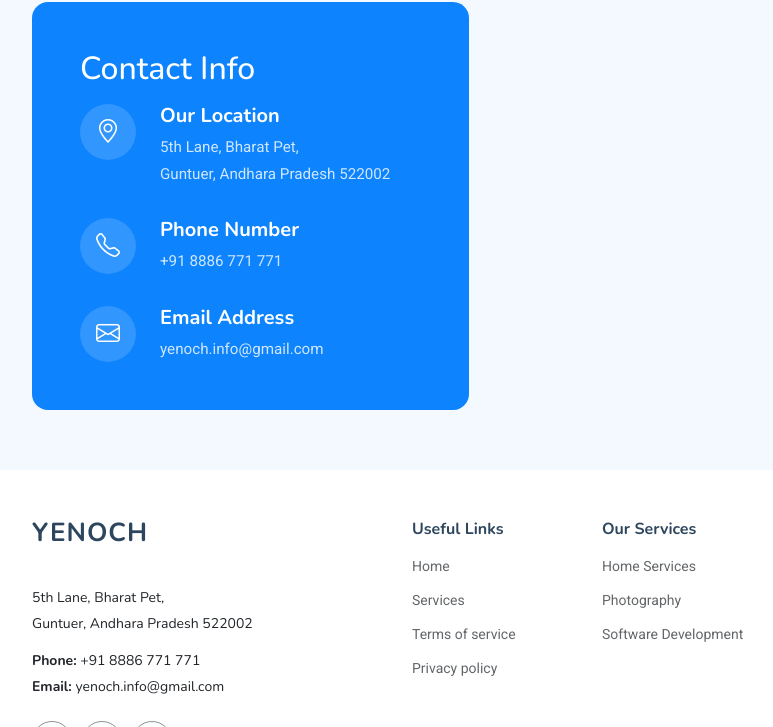
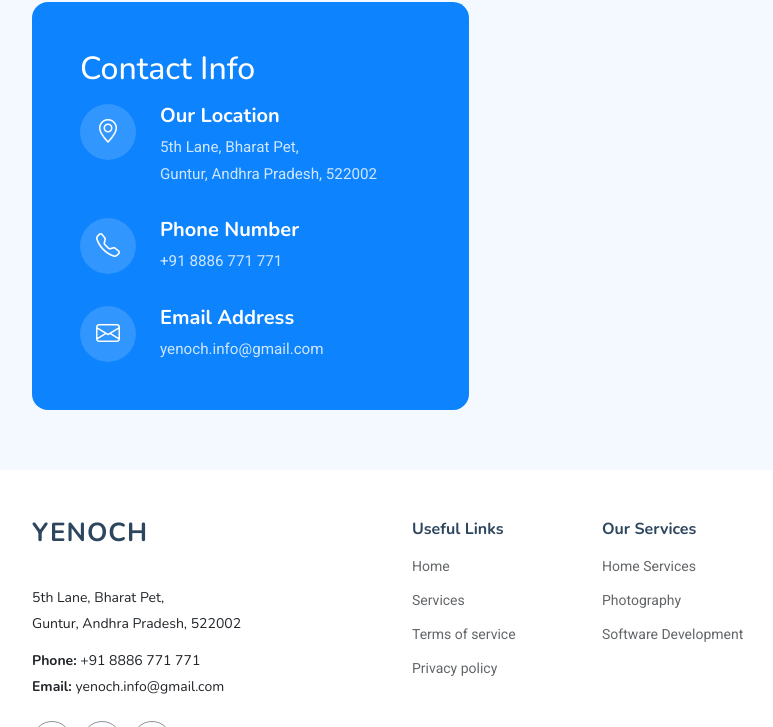
Before and after one commit to chanduthedev/yenoch, a plain HTML site: page index.html in a window 1280 px wide. Shown: the part 948-1675 px from the top of the page, without its empty margins (50-823 px from the left). Drawn offline with nearby package versions, Linux system fonts and the light colour scheme.

Commit message:
Typo corrected for address.

```diff
--- a/index.html
+++ b/index.html
@@ -187,7 +187,7 @@
                 <div class="content">
                   <h4>Our Location</h4>
                   <p>5th Lane, Bharat Pet,</p>
-                  <p>Guntuer, Andhara Pradesh 522002</p>
+                  <p>Guntur, Andhra Pradesh, 522002</p>
                 </div>
               </div>
 
@@ -233,7 +233,7 @@
           </a>
           <div class="footer-contact pt-3">
             <p>5th Lane, Bharat Pet,</p>
-            <p>Guntuer, Andhara Pradesh 522002</p>
+            <p>Guntur, Andhra Pradesh, 522002</p>
             <p class="mt-3"><strong>Phone:</strong> <span>+91 8886 771 771</span></p>
             <p><strong>Email:</strong> <span>yenoch.info@gmail.com</span></p>
           </div>
```
